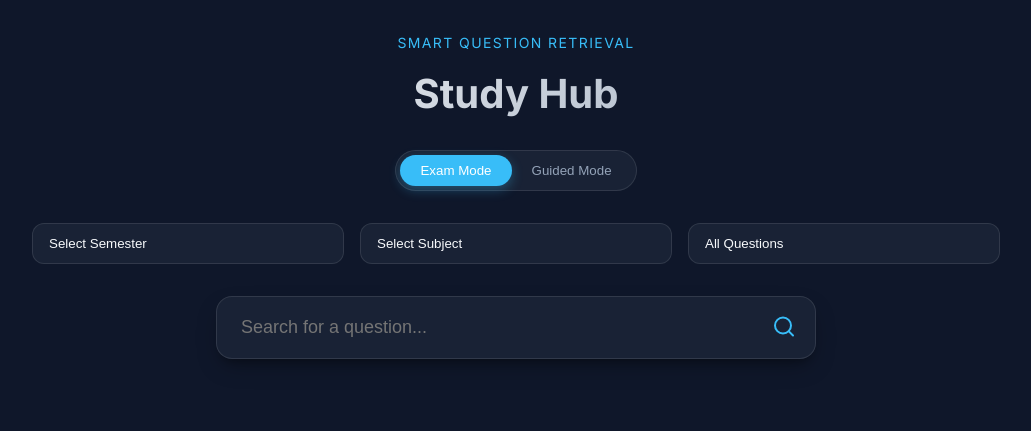
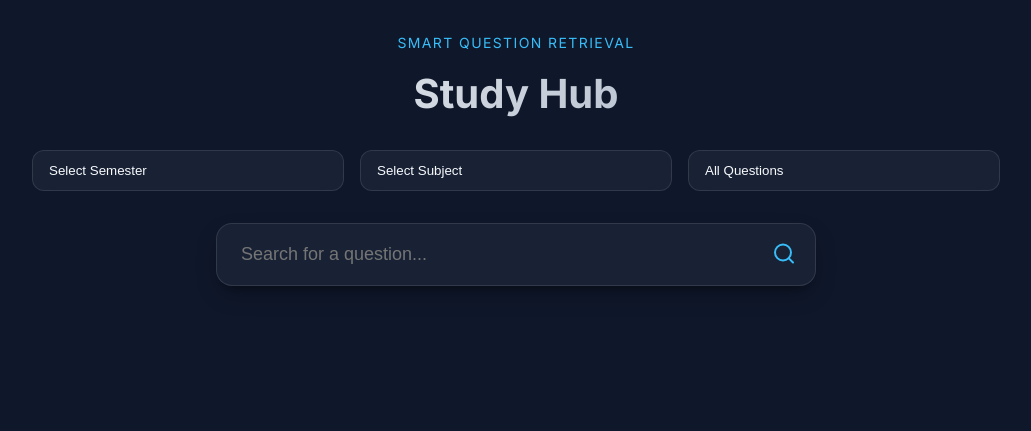
Before and after one commit to walterwhite91/smart-question-retrieval, a Flask app: page / in a window 1280 px wide. Shown: the top 431 px of the page, without its empty margins (124-1155 px from the left). Run offline with Flask 3, Linux system fonts and the light colour scheme; parts of the project's set-up code (start-up, migrations or seed data) failed here and were passed over; some libraries are stand-ins or nearby versions.

Commit message:
change answer format

```diff
--- a/webapp/static/app.js
+++ b/webapp/static/app.js
@@ -28,8 +28,6 @@ class StudyApp {
 
   cacheElements() {
     // Buttons
-    this.examModeBtn = document.getElementById('examModeBtn');
-    this.guidedModeBtn = document.getElementById('guidedModeBtn');
     this.searchBtn = document.getElementById('searchButton');
     this.openDatasetBtn = document.getElementById('openDatasetFolder');
 
@@ -56,9 +54,6 @@ class StudyApp {
   }
 
   bindEvents() {
-    this.examModeBtn.addEventListener('click', () => this.setStudyMode('exam'));
-    this.guidedModeBtn.addEventListener('click', () => this.setStudyMode('guided'));
-
     this.semSelect.addEventListener('change', () => this.handleFilterChange('semester'));
     this.subSelect.addEventListener('change', () => this.handleFilterChange('subject'));
     this.modeSelect.addEventListener('change', () => this.handleFilterChange('mode'));
@@ -93,13 +88,6 @@ class StudyApp {
     });
   }
 
-  setStudyMode(mode) {
-    this.state.studyMode = mode;
-    this.examModeBtn.classList.toggle('active', mode === 'exam');
-    this.guidedModeBtn.classList.toggle('active', mode === 'guided');
-    this.renderQuestions();
-  }
-
   async handleFilterChange(trigger) {
     this.state.semester = this.semSelect.value;
     this.state.subject = this.subSelect.value;
@@ -107,15 +95,15 @@ class StudyApp {
     this.state.paper_type = this.paperSelect.value;
     this.state.section = this.sectionSelect.value;
 
-    if (trigger === 'semester' || trigger === 'subject') {
-      await this.refreshDependentOptions();
+    if (trigger === 'semester' || trigger === 'subject' || trigger === 'mode') {
+      await this.refreshDependentOptions(trigger);
     }
 
     this.updateVisibility();
     this.autoLoad();
   }
 
-  async refreshDependentOptions() {
+  async refreshDependentOptions(trigger) {
     const params = new URLSearchParams({
       semester: this.state.semester || '',
       subject: this.state.subject || '',
@@ -129,8 +117,10 @@ class StudyApp {
       this.renderChapterChecklist(data.chapters);
     }
 
-    this.populateSelect(this.paperSelect, data.paper_types, 'Paper Type');
-    this.populateSelect(this.sectionSelect, data.sections, 'Section');
+    if (trigger === 'semester' || trigger === 'subject') {
+      this.populateSelect(this.paperSelect, data.paper_types, 'Paper Type');
+      this.populateSelect(this.sectionSelect, data.sections, 'Section');
+    }
 
     if (this.state.semester && !this.subSelect.value) {
       this.populateSelect(this.subSelect, data.subjects, 'Select Subject');
@@ -204,6 +194,7 @@ class StudyApp {
     this.state.questions.forEach((q, idx) => {
       const card = this.cardTemplate.content.cloneNode(true);
       const container = card.querySelector('.question-card');
+      let cardStudyMode = 'exam'; // Default to exam mode for each card
 
       container.querySelector('.subject-tag').textContent = q.subject;
       container.querySelector('.marks-tag').textContent = `${q.mark || q.marks || 0} Marks`;
@@ -224,9 +215,32 @@ class StudyApp {
         ansWrapper.style.display = 'block';
         const showBtn = container.querySelector('.show-answer-btn');
         const content = container.querySelector('.answer-content');
-        const text = container.querySelector('.answer-text');
+        const textDisplay = container.querySelector('.answer-text');
         const followUp = container.querySelector('.follow-up-text');
         const followUpSection = container.querySelector('.follow-up-section');
+        const examBtn = container.querySelector('.mode-btn.exam');
+        const guidedBtn = container.querySelector('.mode-btn.guided');
+
+        const updateAnswerDisplay = () => {
+          this.updateAnswerContent(q, textDisplay, followUp, followUpSection, cardStudyMode);
+          examBtn.classList.toggle('active', cardStudyMode === 'exam');
+          guidedBtn.classList.toggle('active', cardStudyMode === 'guided');
+          if (window.MathJax) {
+            window.MathJax.typesetPromise([container]);
+          }
+        };
+
+        examBtn.addEventListener('click', (e) => {
+          e.stopPropagation();
+          cardStudyMode = 'exam';
+          updateAnswerDisplay();
+        });
+
+        guidedBtn.addEventListener('click', (e) => {
+          e.stopPropagation();
+          cardStudyMode = 'guided';
+          updateAnswerDisplay();
+        });
 
         showBtn.addEventListener('click', () => {
           const isShowing = content.classList.toggle('show');
@@ -236,10 +250,7 @@ class StudyApp {
             `Show Answer <svg xmlns="http://www.w3.org/2000/svg" width="18" height="18" viewBox="0 0 24 24" fill="none" stroke="currentColor" stroke-width="2" stroke-linecap="round" stroke-linejoin="round"><polyline points="6 9 12 15 18 9"></polyline></svg>`;
 
           if (isShowing) {
-            this.updateAnswerContent(q, text, followUp, followUpSection);
-            if (window.MathJax) {
-              window.MathJax.typesetPromise([container]);
-            }
+            updateAnswerDisplay();
           }
         });
       }
@@ -252,16 +263,54 @@ class StudyApp {
     }
   }
 
-  updateAnswerContent(q, textEl, followUpEl, followUpSection) {
+  updateAnswerContent(q, textEl, followUpEl, followUpSection, mode) {
     const data = q.answer_data;
-    if (this.state.studyMode === 'exam') {
-      textEl.textContent = data.exam_mode || 'No exam-mode answer available.';
-      followUpEl.textContent = data.exam_f_question || '';
-    } else {
-      textEl.textContent = data.guided_mode || 'No guided-mode explanation available.';
-      followUpEl.textContent = data.guided_f_question || '';
+    const rawContent = mode === 'exam' ?
+      (data.exam_mode || 'No exam-mode answer available.') :
+      (data.guided_mode || 'No guided-mode explanation available.');
+
+    textEl.innerHTML = this.formatContent(rawContent);
+    followUpEl.textContent = mode === 'exam' ? (data.exam_f_question || '') : (data.guided_f_question || '');
+    followUpSection.style.display = followUpEl.textContent ? 'block' : 'none';
+  }
+
+  formatContent(text) {
+    if (!text) return '';
+
+    const lines = text.split('\n');
+    let inTable = false;
+    let tableHtml = '';
+    let result = [];
+
+    for (let i = 0; i < lines.length; i++) {
+      const line = lines[i].trim();
+      if (line.includes('|') && line.split('|').length > 1) {
+        const cols = line.split('|').map(c => c.trim());
+        if (!inTable) {
+          inTable = true;
+          tableHtml = '<table><thead><tr>';
+          cols.forEach(c => tableHtml += `<th>${c}</th>`);
+          tableHtml += '</tr></thead><tbody>';
+        } else {
+          tableHtml += '<tr>';
+          cols.forEach(c => tableHtml += `<td>${c}</td>`);
+          tableHtml += '</tr>';
+        }
+      } else {
+        if (inTable) {
+          tableHtml += '</tbody></table>';
+          result.push(tableHtml);
+          inTable = false;
+        }
+        if (line) result.push(line);
+      }
     }
-    followUpSection.style.display = followUpEl.textContent ? 'block' : 'none';
+    if (inTable) {
+      tableHtml += '</tbody></table>';
+      result.push(tableHtml);
+    }
+
+    return result.join('<br>');
   }
 
   async openDataset() {
--- a/webapp/static/styles.css
+++ b/webapp/static/styles.css
@@ -56,18 +56,15 @@ h1 {
   font-size: 2.5rem;
   font-weight: 800;
   background: linear-gradient(135deg, #fff 0%, #94a3b8 100%);
+  background-clip: text;
   -webkit-background-clip: text;
   -webkit-text-fill-color: transparent;
   margin-bottom: 1.5rem;
 }
 
 .controls-row {
-  display: flex;
-  justify-content: center;
-  align-items: center;
-  gap: 2rem;
-  flex-wrap: wrap;
-  margin-bottom: 2rem;
+  display: none;
+  /* Removed global mode toggle */
 }
 
 /* Study Mode Toggle */
--- a/webapp/templates/index.html
+++ b/webapp/templates/index.html
@@ -1,23 +1,18 @@
 <!DOCTYPE html>
 <html lang="en">
+
 <head>
   <meta charset="UTF-8">
   <meta name="viewport" content="width=device-width, initial-scale=1.0">
   <title>Smart Qn Retrieval | Study Mode</title>
   <link rel="stylesheet" href="{{ url_for('static', filename='styles.css', v=asset_version) }}">
 </head>
+
 <body>
   <div class="app-shell">
     <header class="topbar">
       <p class="eyebrow">Smart Question Retrieval</p>
       <h1>Study Hub</h1>
-
-      <div class="controls-row">
-        <div class="mode-toggle">
-          <button id="examModeBtn" class="mode-btn active">Exam Mode</button>
-          <button id="guidedModeBtn" class="mode-btn">Guided Mode</button>
-        </div>
-      </div>
 
       <div class="filters-grid">
         <div class="select-wrapper">
@@ -51,7 +46,11 @@
       <div class="search-container">
         <input id="searchInput" type="text" placeholder="Search for a question...">
         <button id="searchButton" title="Search">
-           <svg xmlns="http://www.w3.org/2000/svg" width="24" height="24" viewBox="0 0 24 24" fill="none" stroke="currentColor" stroke-width="2" stroke-linecap="round" stroke-linejoin="round"><circle cx="11" cy="11" r="8"></circle><line x1="21" y1="21" x2="16.65" y2="16.65"></line></svg>
+          <svg xmlns="http://www.w3.org/2000/svg" width="24" height="24" viewBox="0 0 24 24" fill="none"
+            stroke="currentColor" stroke-width="2" stroke-linecap="round" stroke-linejoin="round">
+            <circle cx="11" cy="11" r="8"></circle>
+            <line x1="21" y1="21" x2="16.65" y2="16.65"></line>
+          </svg>
         </button>
       </div>
     </header>
@@ -65,7 +64,8 @@
     <footer class="statusbar">
       <div id="statusCount">0 Questions found</div>
       <div id="statusScope">Scope: All</div>
-      <button id="openDatasetFolder" style="background:none; border:none; color:inherit; cursor:pointer; font-size:inherit;">Open Dataset</button>
+      <button id="openDatasetFolder"
+        style="background:none; border:none; color:inherit; cursor:pointer; font-size:inherit;">Open Dataset</button>
     </footer>
   </div>
 
@@ -79,22 +79,36 @@
 
       <div class="card-actions">
         <button class="copy-btn">
-          <svg xmlns="http://www.w3.org/2000/svg" width="16" height="16" viewBox="0 0 24 24" fill="none" stroke="currentColor" stroke-width="2" stroke-linecap="round" stroke-linejoin="round"><rect x="9" y="9" width="13" height="13" rx="2" ry="2"></rect><path d="M5 15H4a2 2 0 0 1-2-2V4a2 2 0 0 1 2-2h9a2 2 0 0 1 2 2v1"></path></svg>
+          <svg xmlns="http://www.w3.org/2000/svg" width="16" height="16" viewBox="0 0 24 24" fill="none"
+            stroke="currentColor" stroke-width="2" stroke-linecap="round" stroke-linejoin="round">
+            <rect x="9" y="9" width="13" height="13" rx="2" ry="2"></rect>
+            <path d="M5 15H4a2 2 0 0 1-2-2V4a2 2 0 0 1 2-2h9a2 2 0 0 1 2 2v1"></path>
+          </svg>
           Copy
         </button>
       </div>
 
       <div class="answer-wrapper" style="display: none;">
         <button class="show-answer-btn">
-           Show Answer
-           <svg xmlns="http://www.w3.org/2000/svg" width="18" height="18" viewBox="0 0 24 24" fill="none" stroke="currentColor" stroke-width="2" stroke-linecap="round" stroke-linejoin="round" class="chevron"><polyline points="6 9 12 15 18 9"></polyline></svg>
+          Show Answer
+          <svg xmlns="http://www.w3.org/2000/svg" width="18" height="18" viewBox="0 0 24 24" fill="none"
+            stroke="currentColor" stroke-width="2" stroke-linecap="round" stroke-linejoin="round" class="chevron">
+            <polyline points="6 9 12 15 18 9"></polyline>
+          </svg>
         </button>
         <div class="answer-content">
-          <div class="answer-section">
+          <div class="answer-header"
+            style="display: flex; justify-content: space-between; align-items: center; margin-bottom: 1rem;">
             <div class="answer-section-title">Verified Answer</div>
-            <div class="answer-text"></div>
+            <div class="mode-toggle mini">
+              <button class="mode-btn exam active" data-mode="exam">Exam</button>
+              <button class="mode-btn guided" data-mode="guided">Guided</button>
+            </div>
           </div>
-          <div class="follow-up-section" style="margin-top: 1rem;">
+          <div class="answer-text"></div>
+
+          <div class="follow-up-section"
+            style="margin-top: 1.5rem; padding-top: 1rem; border-top: 1px dashed var(--border-color);">
             <div class="answer-section-title">Follow-up Knowledge check</div>
             <div class="follow-up-text" style="font-size: 0.9rem; color: var(--text-muted); font-style: italic;"></div>
           </div>
@@ -121,4 +135,5 @@
   <script defer src="https://cdn.jsdelivr.net/npm/mathjax@3/es5/tex-chtml.js"></script>
   <script src="{{ url_for('static', filename='app.js', v=asset_version) }}"></script>
 </body>
+
 </html>
```
Also changed, not shown: other parts of webapp/static/styles.css (+69 -5 lines).
